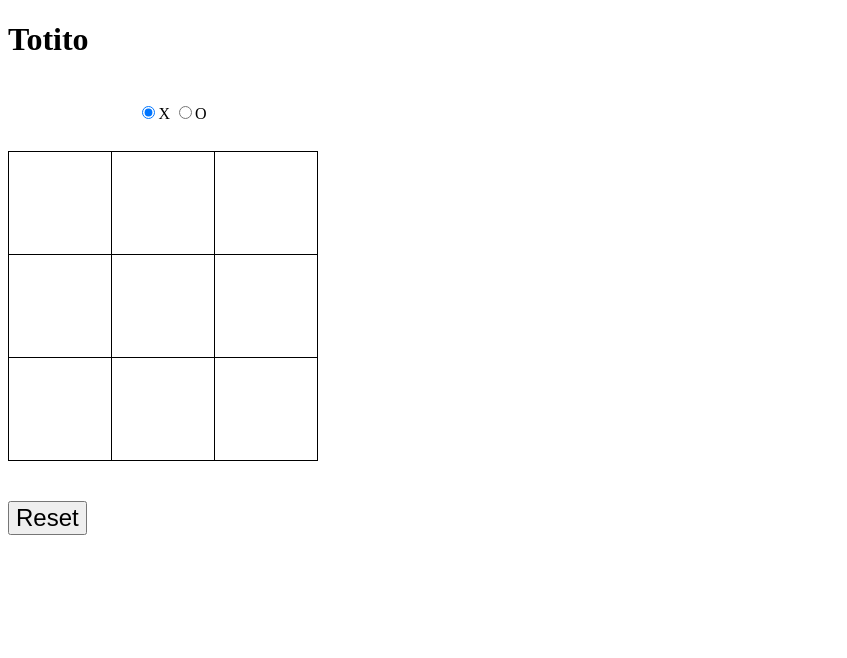
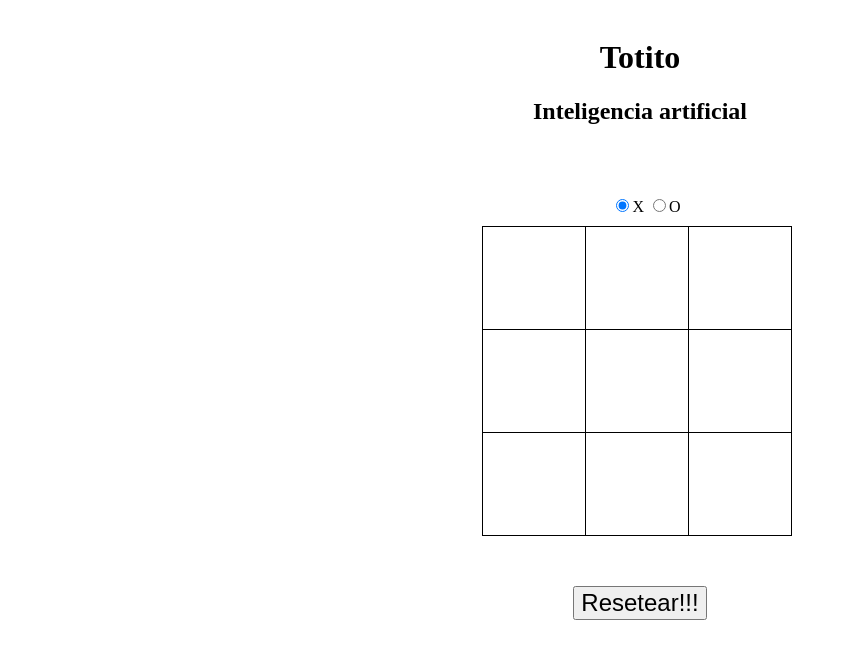
Before and after one commit to joflavio/totito, a plain HTML site: page index.html in a window 1280 px wide. Shown: the whole page, without its empty margins (0-847 px from the left). Drawn offline with Linux system fonts and the light colour scheme.

Commit message:
agregar images
agregar la imagen de la interfase

```diff
--- a/index.html
+++ b/index.html
@@ -5,14 +5,17 @@
     <link rel="stylesheet" href="style.css">
   </head>
   <body>
+    <div class="center">
   <h1>Totito</h1>
+  <h2>Inteligencia artificial</h2>
+    <br>
 
     <br>
-    <fieldset id="group2">
-      <input type="radio" name="group2" checked id="X" onclick="handleGamerClick(this);">X</input>
-      <input type="radio" name="group2" id="O" onclick="handleGamerClick(this);">O</input>
-    </fieldset>
-    <br>
+    <div class="center">
+      <fieldset id="group2">
+        <input type="radio" name="group2" checked id="X" onclick="handleGamerClick(this);">X</input>
+        <input type="radio" name="group2" id="O" onclick="handleGamerClick(this);">O</input>
+      </fieldset>
     <table>
       <tr>
         <td id="0" onclick="handleBoxClick(this.id);"></td>
@@ -30,8 +33,10 @@
         <td id="8" onclick="handleBoxClick(this.id);"></td>
       </tr>
     </table>
+    </div>
     <div id="message"></div>
-    <button id="reset" onclick="reset()">Reset</button>
+    <button id="reset" onclick="reset()">Resetear!!!</button>
     <script src="script.js"></script>
+  </div>
   </body>
 </html>
--- a/style.css
+++ b/style.css
@@ -1,5 +1,6 @@
 table {
   border-collapse: collapse;
+  text-align: center;
 }
 
 fieldset{
@@ -36,3 +37,10 @@ td:hover {
 	margin-top: 20px;
 	text-align: center;
 }
+
+.center {
+  margin: auto;
+  width: 50%;
+  padding: 10px;
+  text-align:center;
+}
```
Also changed, not shown: image1.png (added).
